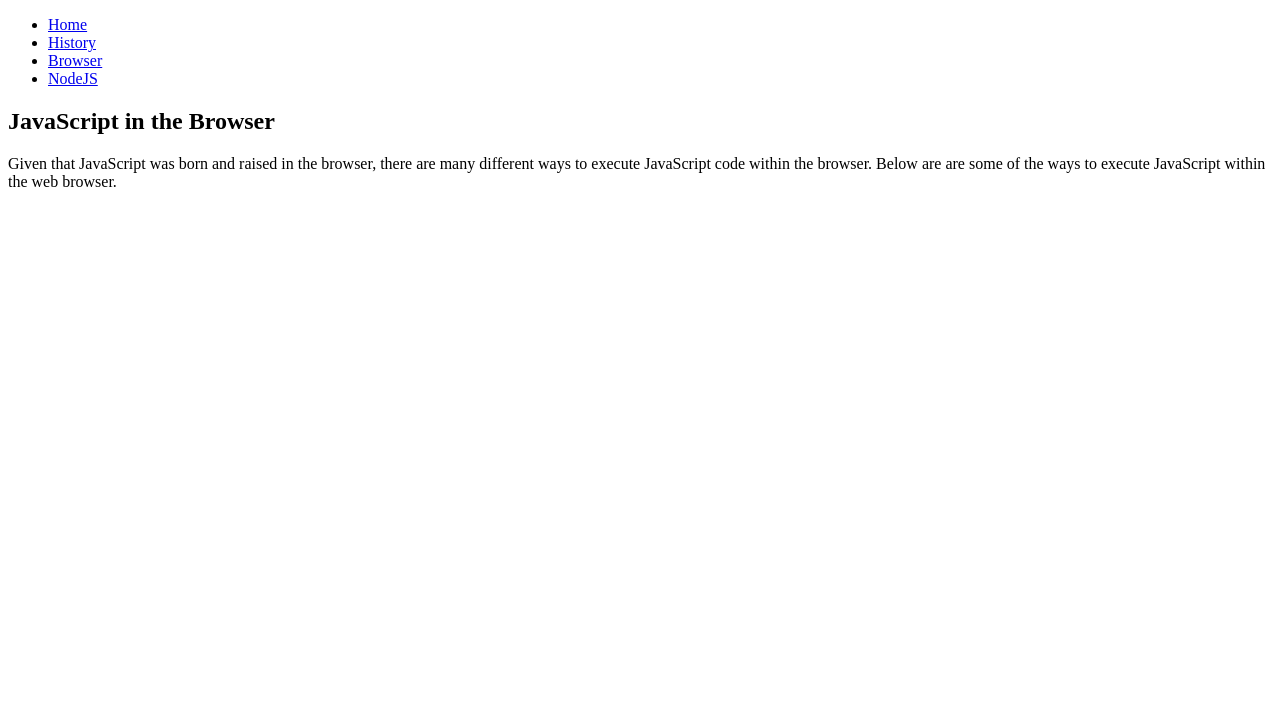
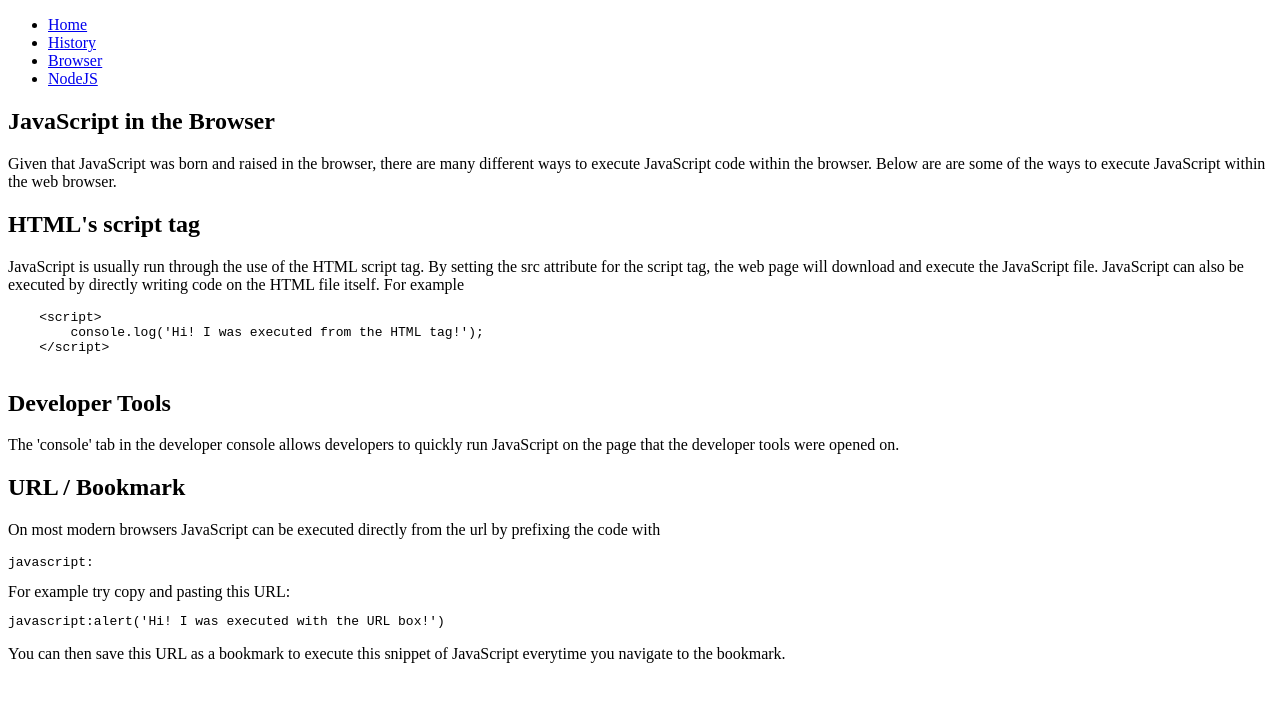
Before and after one commit to navarrojandg/navarrojandg.github.io, a website: page browser.html in a window 1280 px wide. Drawn offline with Linux system fonts and the light colour scheme.

Commit message:
added info for nodejs and browser

```diff
--- a/browser.html
+++ b/browser.html
@@ -21,6 +21,47 @@
             <h1>JavaScript in the Browser</h1>
             <p>Given that JavaScript was born and raised in the browser, there are many different ways to execute JavaScript code within the browser. Below are are some of the ways to execute JavaScript within the web browser.</p>
 
+            <section>
+                <article>
+                    <h2>HTML's script tag</h2>
+                    <p>
+                        JavaScript is usually run through the use of the HTML script tag. By setting the src attribute for the script tag, the web page will download and execute the JavaScript file. JavaScript can also be executed by directly writing code on the HTML file itself.
+                        For example
+                    </p>
+                    <script>
+                        console.log('Hi! I was executed from the HTML tag!');
+                    </script>
+                    <pre>
+    &lt;script&gt;
+        console.log('Hi! I was executed from the HTML tag!');
+    &lt;/script&gt;
+                    </pre>
+                </article>
+            </section>
+
+            <section>
+                <article>
+                    <h2>Developer Tools</h2>
+                    <p>
+                        The 'console' tab in the developer console allows developers to quickly run JavaScript on the page that the developer tools were opened on.
+                    </p>
+                    <script>
+                        console.log('Hi! Do you see me in the console logs?');
+                    </script>
+                </article>
+            </section>
+
+            <section>
+                <article>
+                    <h2>URL / Bookmark</h2>
+                    <p>
+                        On most modern browsers JavaScript can be executed directly from the url by prefixing the code with <pre>javascript:</pre>
+                        For example try copy and pasting this URL:
+                        <pre>javascript:alert('Hi! I was executed with the URL box!')</pre>
+                    </p>
+                    <p>You can then save this URL as a bookmark to execute this snippet of JavaScript everytime you navigate to the bookmark.</p>
+                </article>
+            </section>
         </article>
     </main>
 </body>
```
Also changed, not shown: nodejs.html (+8 -1 lines).
